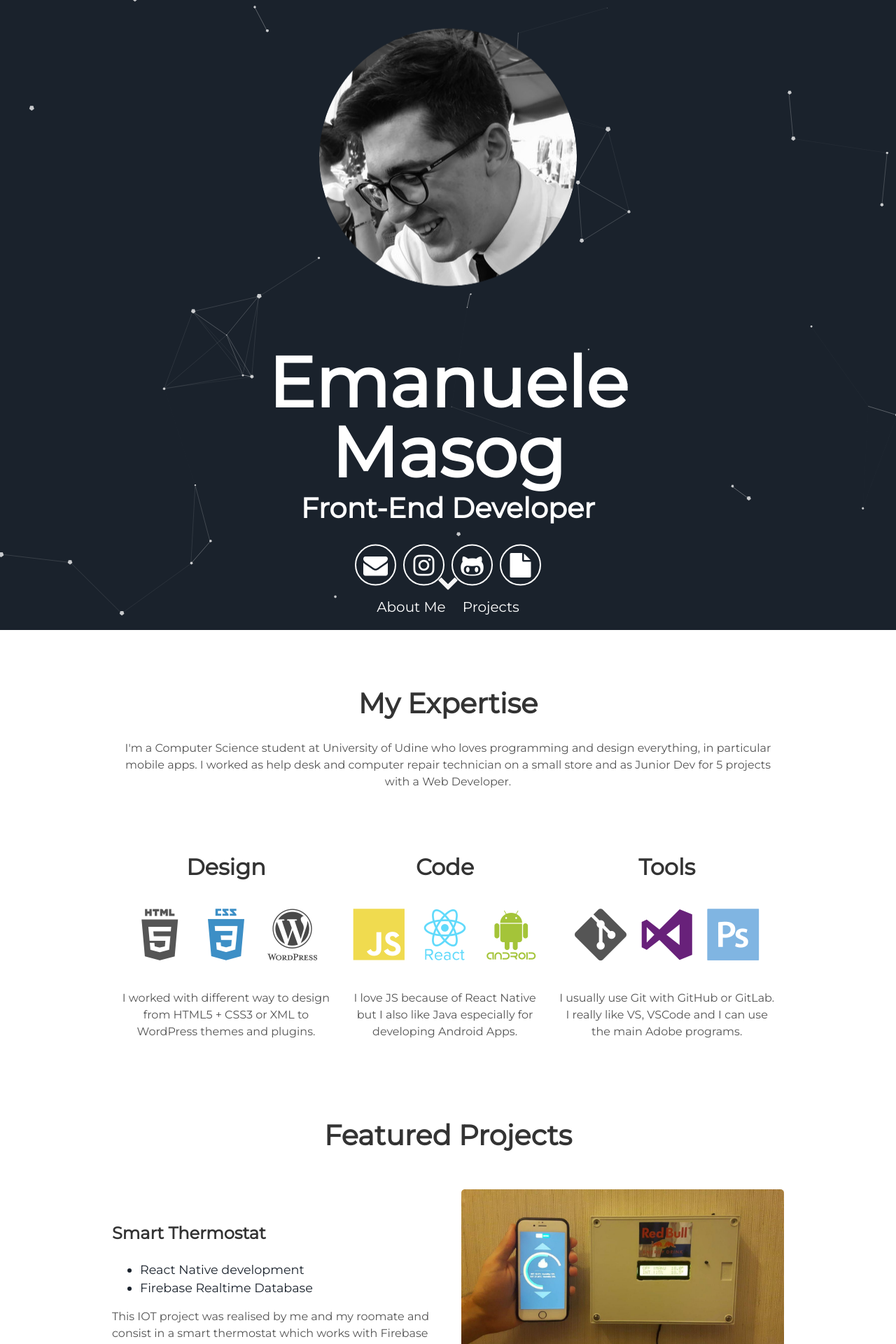
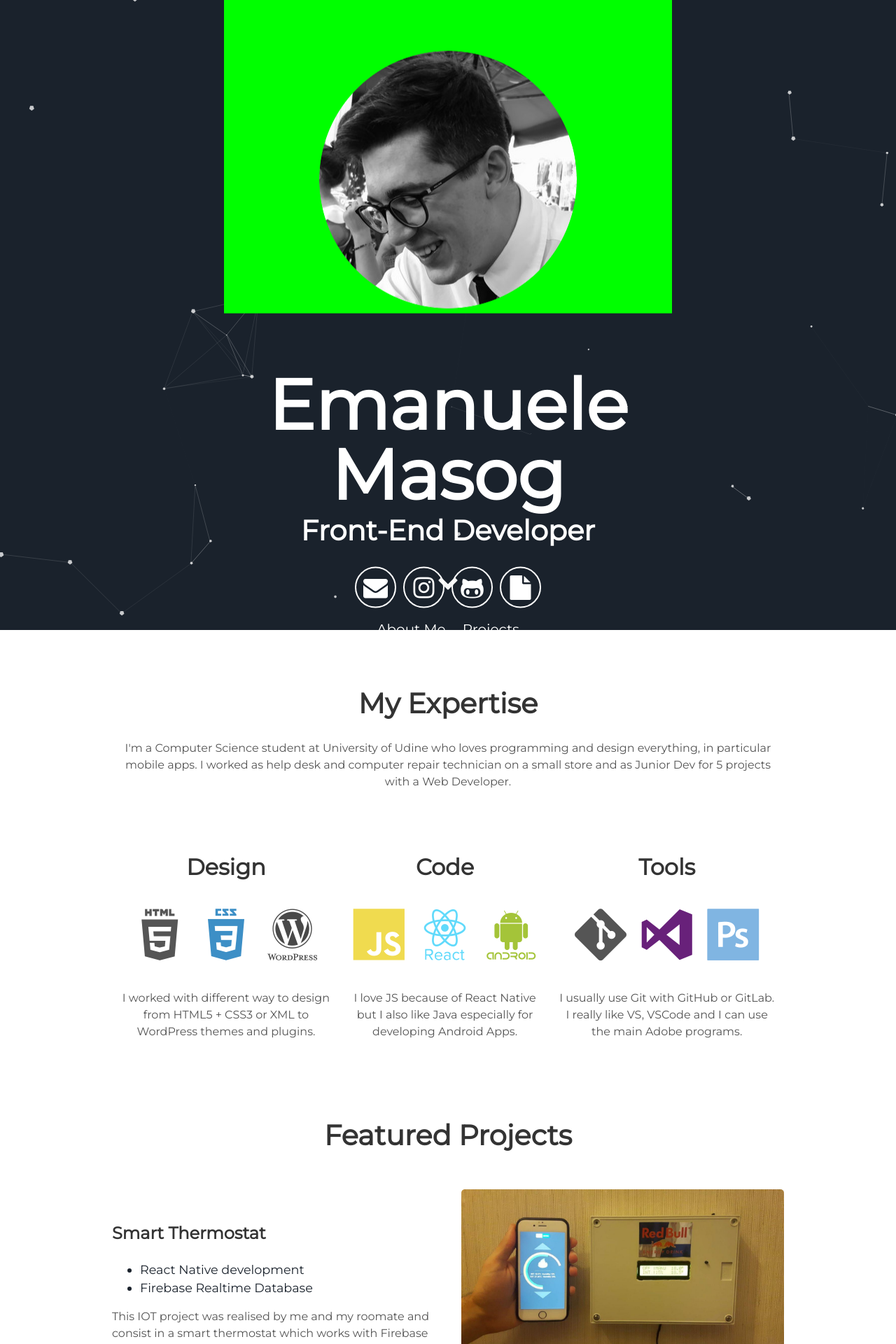
Before and after one commit to ClarkStoro/clarkstoro.github.io, a Jekyll site: the page built from index.html, in a window 1280 px wide. Shown: the top 1920 px of the page at 70% size. Built offline with Jekyll 4.4.1, drawn with Linux system fonts in a browser that asks for light colours.

Commit message:
Update header.html

```diff
--- a/_includes/header.html
+++ b/_includes/header.html
@@ -1,7 +1,7 @@
 <div id="particles-js">
   <div class="header">
 
-      <div style="padding-top: 5%; background-color: 00ff00;">
+      <div style="padding-top: 15%; background-color: #00ff00;">
       <img alt="ema" class="photo" src="{{ "/assets/img/EmanueleMaso.png"}}" />
     </div>
 
```
